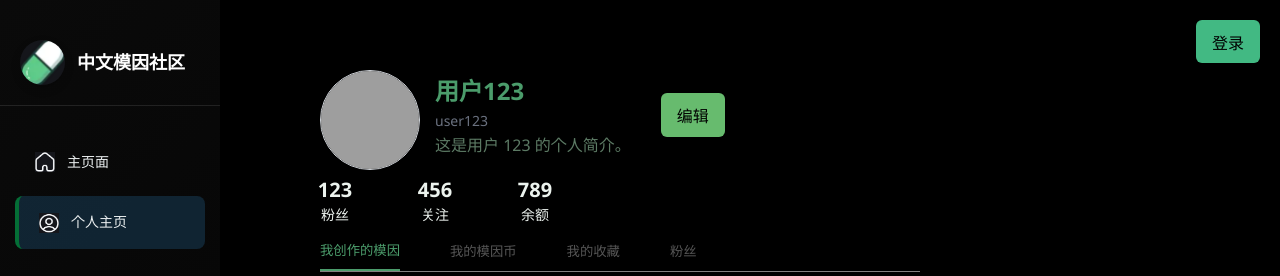
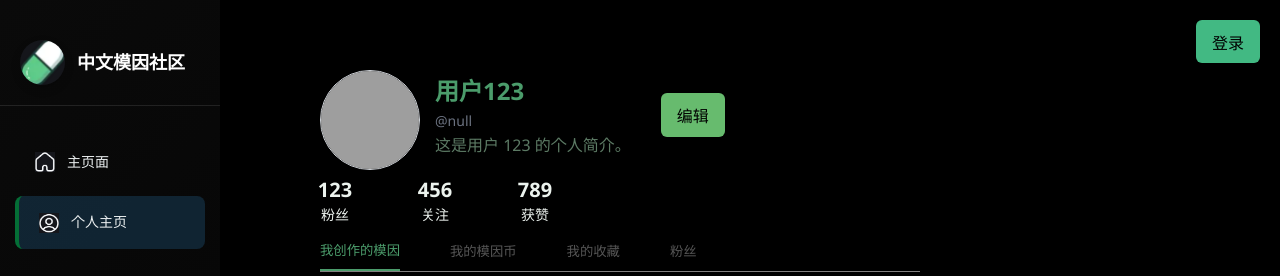
Before and after one commit to qinyh10300/MemeHub, a Vue app in the folder frontend/: page /profile/123 in a window 1280 px wide. Shown: the top 276 px of the page. Built offline with nearby package versions, Linux system fonts and the light colour scheme; grey boxes are pictures that could not be loaded.

Commit message:
fix: 前端个人页面对后端请求

```diff
--- a/frontend/src/components/LoginModal.vue
+++ b/frontend/src/components/LoginModal.vue
@@ -158,6 +158,7 @@ const handleLogin = async () => {
     if (response.status == 201) {
       alert('登录成功！');
       authStore.setToken(data.token); // 设置全局 token
+      authStore.setUsername(loginForm.username); // 设置全局用户名
       emit('login-success'); // ✅ 通知父组件登录成功
       closeModal();
     } else if (response.status == 500){
--- a/frontend/src/components/meme_detail_view/Comments.vue
+++ b/frontend/src/components/meme_detail_view/Comments.vue
@@ -56,24 +56,52 @@
 </template>
 
 <script setup>
-import { ref } from 'vue';
+import { reactive, ref } from 'vue';
 import { useRouter } from 'vue-router';
 
-const props = defineProps({
-  comments: Array,
-});
+// 删除 props
+// const props = defineProps({
+//   comments: Array,
+// });
 
 const emit = defineEmits(['submit-comment']);
 
+const comments = reactive([
+  {
+    id: 1,
+    userId: 'u001',
+    avatar: 'https://i.pravatar.cc/150?img=12',
+    username: 'user001',
+    nickname: '有趣的用户',
+    content: '这个模因好有趣！',
+    time: '1 小时前',
+    likes: 12,
+    replyTo: null,
+  },
+  {
+    id: 2,
+    userId: 'u002',
+    avatar: 'https://i.pravatar.cc/50?img=2',
+    username: 'user002',
+    nickname: '模因爱好者',
+    content: '哈哈哈，这个模因太搞笑了！',
+    time: '2 小时前',
+    likes: 8,
+    replyTo: null,
+  },
+]);
+
 const newComment = ref('');
-const replyTarget = ref(null);  // ⭐ 当前回复对象
+const replyTarget = ref(null);
 const router = useRouter();
 
+// 获取引用评论的用户名
 const getReplyUsername = (replyToId) => {
-  const replyComment = props.comments.find((c) => c.id === replyToId);
+  const replyComment = comments.find((c) => c.id === replyToId);
   return replyComment ? replyComment.username : '未知用户';
 };
 
+// 点赞功能
 const toggleLike = (comment) => {
   if (comment.isLiked) {
     comment.likes -= 1;
@@ -84,11 +112,12 @@ const toggleLike = (comment) => {
   }
 };
 
+// 跳转到用户个人主页
 const goToProfile = (userId) => {
   router.push(`/profile/${userId}`);
 };
 
-// ⭐ 新增：开始回复某个用户
+// 开始回复某个用户
 const startReply = (comment) => {
   replyTarget.value = {
     id: comment.id,
@@ -96,17 +125,18 @@ const startReply = (comment) => {
   };
 };
 
-// ⭐ 新增：取消回复
+// 取消回复
 const cancelReply = () => {
   replyTarget.value = null;
 };
 
-// ⭐ 修改：提交评论时带上 replyTo
+// 提交评论
 const handleSubmit = () => {
   const content = newComment.value.trim();
   if (!content) return;
 
   const newCommentData = {
+    id: comments.length + 1,
     avatar: 'https://i.pravatar.cc/50?img=4',
     username: 'current_user',
     nickname: '当前用户',
@@ -115,11 +145,9 @@ const handleSubmit = () => {
     likes: 0,
     isLiked: false,
     replyTo: replyTarget.value ? replyTarget.value.id : null,
-    id: Date.now(),
   };
 
-  // emit('submit-comment', newCommentData);
-
+  comments.push(newCommentData); // 将新评论添加到本地状态
   newComment.value = '';
   replyTarget.value = null; // 提交后自动取消回复
 };
--- a/frontend/src/components/profile/ProfileHeader.vue
+++ b/frontend/src/components/profile/ProfileHeader.vue
@@ -1,15 +1,21 @@
 <template>
   <div class="profile-header">
-    <img :src="avatar" alt="avatar" class="avatar" />
+    <img :src="userData.avatar" alt="avatar" class="avatar" />
     <div class="user-info">
-      <h2 class="nickname">{{ nickname }}</h2>
-      <p class="username">{{ username }}</p>
-      <p class="bio">{{ bio }}</p>
+      <h2 class="nickname">{{ userData.nickname }}</h2>
+      <p class="username">{{ userData.username }}</p>
+      <p class="bio">{{ userData.bio }}</p>
     </div>
     <button class="config-button" @click="openModal">编辑</button>
 
     <!-- 弹窗 -->
-    <EditModal v-if="isModalOpen" @close="closeModal" />
+    <EditModal
+      v-if="isModalOpen"
+      :nickname="userData.nickname"
+      :bio="userData.bio"
+      @close="closeModal"
+      @save="handleSave"
+    />
   </div>
 </template>
 
@@ -17,11 +23,8 @@
 import { ref } from 'vue'
 import EditModal from './EditModal.vue' // 和你登录注册弹窗同样结构
 
-defineProps({
-  avatar: String,
-  nickname: String,
-  username: String,
-  bio: String,
+const { userData } = defineProps({
+  userData: Object,
 })
 
 const isModalOpen = ref(false)
--- a/frontend/src/components/profile/ProfileStats.vue
+++ b/frontend/src/components/profile/ProfileStats.vue
@@ -1,26 +1,23 @@
 <template>
   <div class="profile-stats">
     <div class="stat-item">
-      <p class="stat-value">{{ followers }}</p>
+      <p class="stat-value">{{ userData.followers }}</p>
       <p class="stat-label">粉丝</p>
     </div>
     <div class="stat-item">
-      <p class="stat-value">{{ following }}</p>
+      <p class="stat-value">{{ userData.following }}</p>
       <p class="stat-label">关注</p>
     </div>
     <div class="stat-item">
-      <p class="stat-value">{{ likes }}</p>
-      <p class="stat-label">余额</p>
+      <p class="stat-value">{{ userData.likes }}</p>
+      <p class="stat-label">获赞</p>
     </div>
   </div>
 </template>
 
 <script setup>
-defineProps({
-  followers: Number,
-  following: Number,
-  likes: Number,
-  collections: Number,
+const { userData } = defineProps({
+  userData: Object,
 })
 </script>
 
--- a/frontend/src/components/profile/Tabs.vue
+++ b/frontend/src/components/profile/Tabs.vue
@@ -47,8 +47,8 @@ import { useRouter } from 'vue-router'
 const router = useRouter()
 
 // ✅ 接收 props
-const { memesData } = defineProps({
-  memesData: Object,
+const { userData } = defineProps({
+  userData: Object,
 })
 
 // Tabs
@@ -71,14 +71,14 @@ const goToMemeDetail = (id) => {
 
 // 计算当前页数据
 const pagedMemes = computed(() => {
-  const allMemes = memesData[activeTab.value] || []
+  const allMemes = userData.memesData[activeTab.value] || []
   const start = (currentPage.value - 1) * itemsPerPage
   return allMemes.slice(start, start + itemsPerPage)
 })
 
 // 总页数
 const totalPages = computed(() => {
-  const allMemes = memesData[activeTab.value] || []
+  const allMemes = userData.memesData[activeTab.value] || []
   return Math.ceil(allMemes.length / itemsPerPage)
 })
 </script>
--- a/frontend/src/stores/auth.js
+++ b/frontend/src/stores/auth.js
@@ -3,11 +3,22 @@ import { defineStore } from 'pinia';
 
 export const useAuthStore = defineStore('auth', {
   state: () => ({
-    token: '',
+    token: null, // 登录后的 token
+    my_username: null, // 登录的用户名
   }),
   actions: {
-    setToken(newToken) {
-      this.token = newToken;
+    // 设置用户名
+    setUsername(username) {
+      this.my_username = username;
+    },
+    // 设置 token
+    setToken(token) {
+      this.token = token;
+    },
+    // 清除登录状态
+    clearAuth() {
+      this.token = null;
+      this.my_username = null;
     },
   },
 });
--- a/frontend/src/views/MemeDetailView.vue
+++ b/frontend/src/views/MemeDetailView.vue
@@ -10,7 +10,7 @@
 
     <!-- 右半边：评论区 -->
     <div class="right-side">
-        <CommentSection :comments="comments" @submit-comment="submitComment" />
+        <CommentSection />
     </div>
     </div>
 </div>
@@ -35,59 +35,6 @@ desc: '这是一个轻松随意的模因示例...这是一个轻松随意的模
 time: '2 小时前',
 likes: 12,
 })
-
-const comments = reactive([
-  {
-    id: 1, // 当前评论的唯一 ID
-    userId: 'u001', // 用户的唯一 ID
-    avatar: 'https://i.pravatar.cc/150?img=12', // 用户头像
-    username: 'user001', // 用户名
-    nickname: '有趣的用户', // 昵称
-    content: '这个模因好有趣！', // 评论内容
-    time: '1 小时前', // 评论时间
-    likes: 12, // 点赞数量
-    replyTo: null, // 引用的评论 ID（null 表示不是回复）
-  },
-  {
-    id: 2,
-    userId: 'u002',
-    avatar: 'https://i.pravatar.cc/50?img=2',
-    username: 'user002',
-    nickname: '模因爱好者',
-    content: '哈哈哈，这个模因太搞笑了！',
-    time: '2 小时前',
-    likes: 8,
-    replyTo: null,
-  },
-  {
-    id: 3,
-    userId: 'u003',
-    avatar: 'https://i.pravatar.cc/50?img=3',
-    username: 'user003',
-    nickname: '评论达人',
-    content: '确实很搞笑！确实很搞笑！确实很搞笑！确实很搞笑！确实很搞笑！确实很搞笑！',
-    time: '30 分钟前',
-    likes: 5,
-    replyTo: 2, // 表示这是对 ID 为 2 的评论的回复
-  },
-  {
-    id: 4,
-    userId: 'u004',
-    avatar: 'https://i.pravatar.cc/50?img=4',
-    username: 'user004',
-    nickname: '评论达人',
-    content: '哈哈哈哈哈哈哈哈哈哈哈哈哈哈哈哈哈哈哈哈哈哈哈哈哈哈哈',
-    time: '30 分钟前',
-    likes: 5,
-    replyTo: 3, // 表示这是对 ID 为 3 的评论的回复
-  },
-]);
-
-// 提交评论
-const submitComment = (newComment) => {
-if (!newComment.trim()) return
-comments.push({ author: '你', content: newComment, time: '刚刚' })
-}
 </script>
 
 <style scoped>
--- a/frontend/src/views/ProfileView.vue
+++ b/frontend/src/views/ProfileView.vue
@@ -1,20 +1,11 @@
 <template>
-  <div>
-    <ProfileHeader
-      :avatar="user.avatar"
-      :nickname="user.nickname"
-      :username="user.username"
-      :bio="user.bio"
-    />
-
-    <ProfileStats
-      :followers="user.followers"
-      :following="user.following"
-      :likes="user.likes"
-      :collections="user.collections"
-    />
-
-    <Tabs :memesData="memesData" />
+  <div v-if="userData">
+    <ProfileHeader :userData="userData" />
+    <ProfileStats :userData="userData" />
+    <Tabs :userData="userData" />
+  </div>
+  <div v-else>
+    <p>加载中...</p>
   </div>
 </template>
 
@@ -23,37 +14,30 @@ import ProfileHeader from '@/components/profile/ProfileHeader.vue'
 import ProfileStats from '@/components/profile/ProfileStats.vue'
 import Tabs from '@/components/profile/Tabs.vue'
 
-import { createPinia, setActivePinia } from 'pinia';
 import { useAuthStore } from '@/stores/auth';
-
 import { useRoute } from 'vue-router';
 
 const route = useRoute(); // 获取路由实例
 const userId = route.params.id; // 获取动态路由参数 :id
 
-// 手动初始化 Pinia
-const pinia = createPinia();
-setActivePinia(pinia);
-
 // 使用 store
 const authStore = useAuthStore();
 // authStore.token获取token
 
+// 获取全局用户名
+const myUsername = authStore.my_username;
+
 // 模拟加载用户数据
-const user = {
+const userData = {
   id: userId,
   avatar: `https://i.pravatar.cc/150?img=12`, // 根据用户 ID 动态生成头像
   nickname: `用户${userId}`,  // TODO: 查询这个用户id的个人信息并显示
-  username: `user${userId}`,
+  username: `@${myUsername}`,
   bio: `这是用户 ${userId} 的个人简介。`,
   followers: 123,
   following: 456,
   likes: 789,
-  collections: 10,
-};
-
-// 定义 memesData
-const memesData = {
+  memesData: {
   '我创作的模因': Array.from({ length: 23 }, (_, i) => ({
     image: `https://placekitten.com/100/100?image=${i}`,
     name: `模因名称 ${i + 1}`,
@@ -82,5 +66,7 @@ const memesData = {
     description: `这是粉丝 ${i + 1} 的描述信息。`,
     id: `模因id ${i + 1}`,
   })),
+}
 };
+
 </script>
```
Also changed, not shown: frontend/src/components/profile/EditModal.vue (+25 -18 lines).
